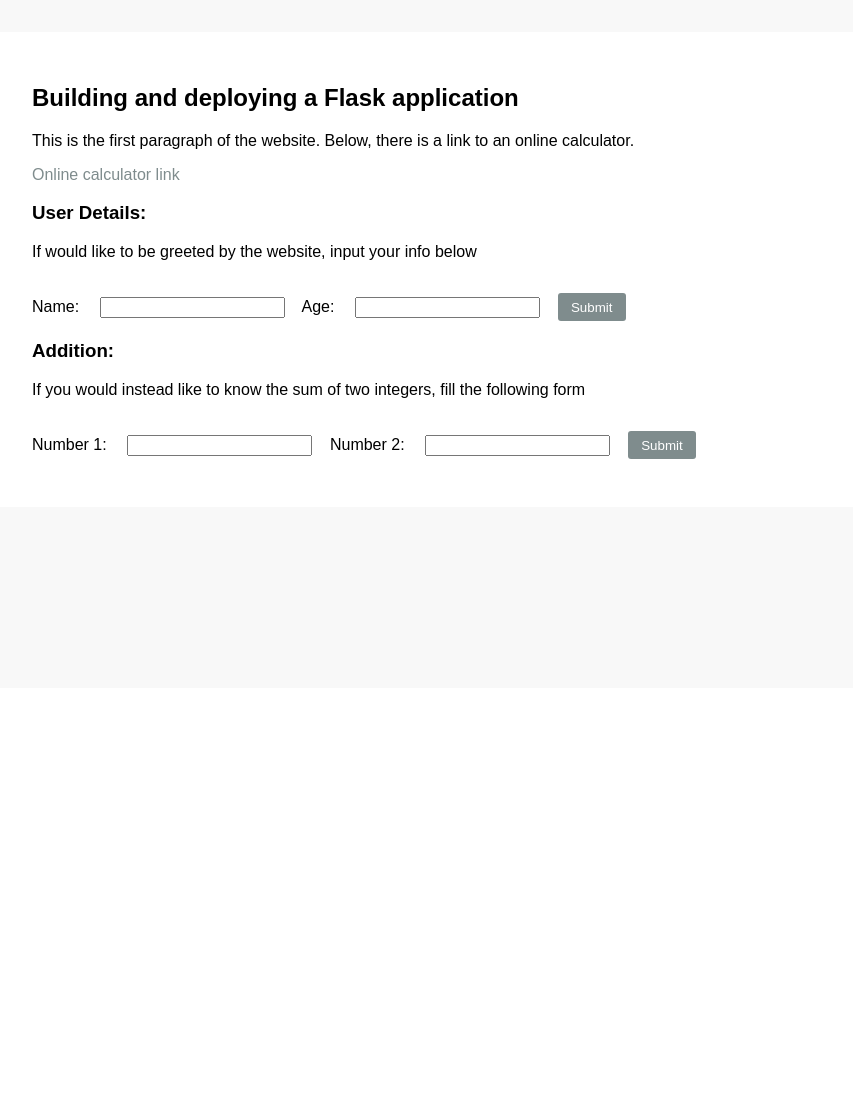
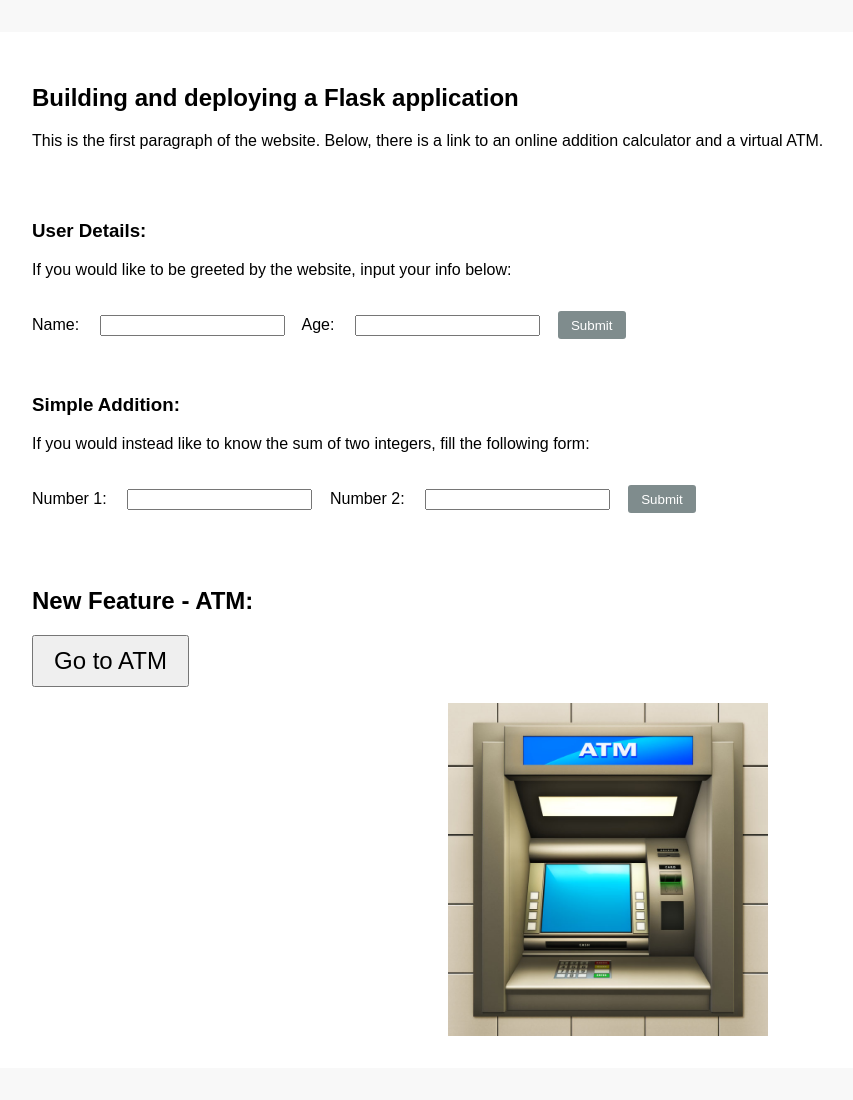
Before and after one commit to vadimduna/hello-world-website, a Flask app: page / in a window 1280 px wide. Shown: the part 112-1212 px from the top of the page, without its empty margins (32-885 px from the left). Before the commit the page ends 571 px from the top, so only its background shows below. Run offline with Flask 3, Linux system fonts and the light colour scheme.

Commit message:
adding atm functionality to the website

```diff
--- a/api/app.py
+++ b/api/app.py
@@ -1,4 +1,4 @@
-from flask import Flask, render_template, request
+from flask import Flask, render_template, request, redirect, url_for
 
 app = Flask(__name__)
 
@@ -13,7 +13,20 @@ def submit():
     return render_template("hello.html", name=input_name, age=input_age)
 
 @app.route("/submit_sum", methods=["POST"])
-def sumbit_sum():
+def submit_sum():
     input_num_1 = request.form.get("num_1")
     input_num_2 = request.form.get("num_2")
     return render_template("sum.html", num1=input_num_1, num2=input_num_2)
+
+@app.route("/atm", methods=["GET", "POST"])
+def atm():
+    return render_template("atm.html")
+
+@app.route("/atm/money", methods=["POST"])
+def withdraw_money():
+    dollar_amount = int(request.form.get("dollarAmount", 0))
+    # check if the dollar amount is within the valid range (1 to 50)
+    if 1 <= dollar_amount <= 50:
+        return render_template("money.html", dollars=dollar_amount)
+    else:
+        return render_template("errors.html", dollars=dollar_amount)
--- a/api/templates/index.html
+++ b/api/templates/index.html
@@ -1,21 +1,34 @@
+<!DOCTYPE html>
 <html>
+
 <head>
-    <title>Hello {{ name }}!</title>
+    <title>Hello!</title>
     <link rel="stylesheet" href="{{ url_for('static', filename='styles.css') }}">
 </head>
+<style>
+	#atmImage {
+		width: 20em;
+	}
+
+	#atmButton {
+		font-size: 1.5em;
+		padding: 10px 20px;
+	}
+</style>
 
 <body>
     <header>
         <h1>Hello word! Welcome to SSE Lab Part 2</h1>
     </header>
+
     <section>
-    <h2>Building and deploying a Flask application</h2>
-	<p> This is the first paragraph of the website. Below, there
-	  is a link to an online calculator. </p>
-	  <a href="https://www.online-calculator.com/">Online calculator link </a>
+        <h1>Building and deploying a Flask application</h1>
+        <p>
+            This is the first paragraph of the website. Below, there is a link to an online addition calculator and a virtual ATM.
+        </p>
+		<br><br>
         <h3>User Details:</h3>
-    <p> If would like to be greeted by the website, input your
-	    info below </p>
+        <p>If you would like to be greeted by the website, input your info below:</p>
         <form action="/submit" method="post">
             <label for="namefield">Name:</label>
             <input type="text" id="namefield" name="name">
@@ -23,9 +36,9 @@
             <input type="number" id="agefield" name="age">
             <input type="submit" value="Submit">
         </form>
-	  <h3>Addition:</h3>
-	  <p> If you would instead like to know the sum of two
-	    integers, fill the following form </p>
+		<br><br>
+        <h3>Simple Addition:</h3>
+        <p>If you would instead like to know the sum of two integers, fill the following form:</p>
         <form action="/submit_sum" method="post">
             <label for="num_1_field">Number 1:</label>
             <input type="number" id="num_1_field" name="num_1">
@@ -33,7 +46,13 @@
             <input type="number" id="num_2_field" name="num_2">
             <input type="submit" value="Submit">
         </form>
-
+		<br><br><br>
+        <h1>New Feature - ATM:</h1>
+		<a href="{{ url_for('atm') }}">
+            <button id="atmButton">Go to ATM</button>
+        </a>
+		<img id="atmImage" src="{{ url_for('static', filename='images/ATM.jpeg') }}" alt="ATM">
     </section>
 </body>
+
 </html>
```
Also changed, not shown: api/templates/atm.html (added, +24 -0 lines), api/templates/errors.html (added, +21 -0 lines), api/templates/money.html (added, +35 -0 lines), api/templates/result.html (added, +10 -0 lines), README.md (added), api/static/images/ATM.jpeg (added), 4 other files. Lines whose indentation alone changed are shown as unchanged.
